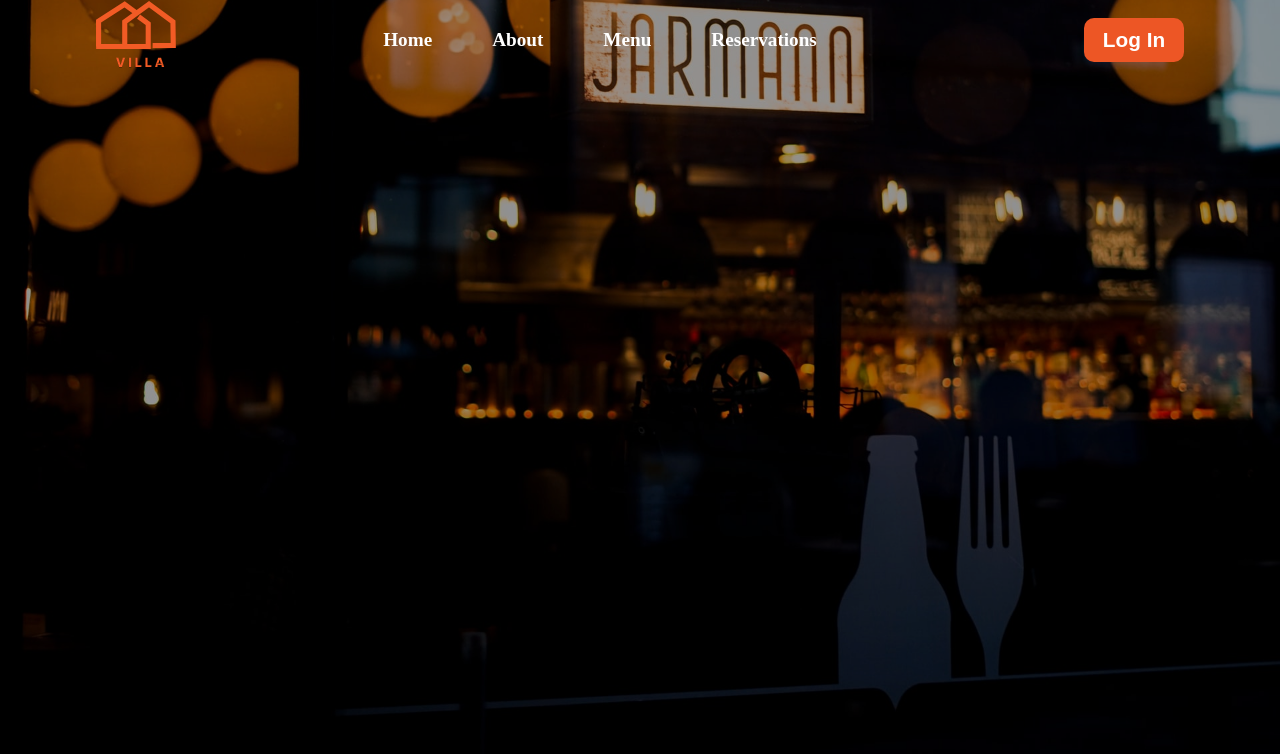
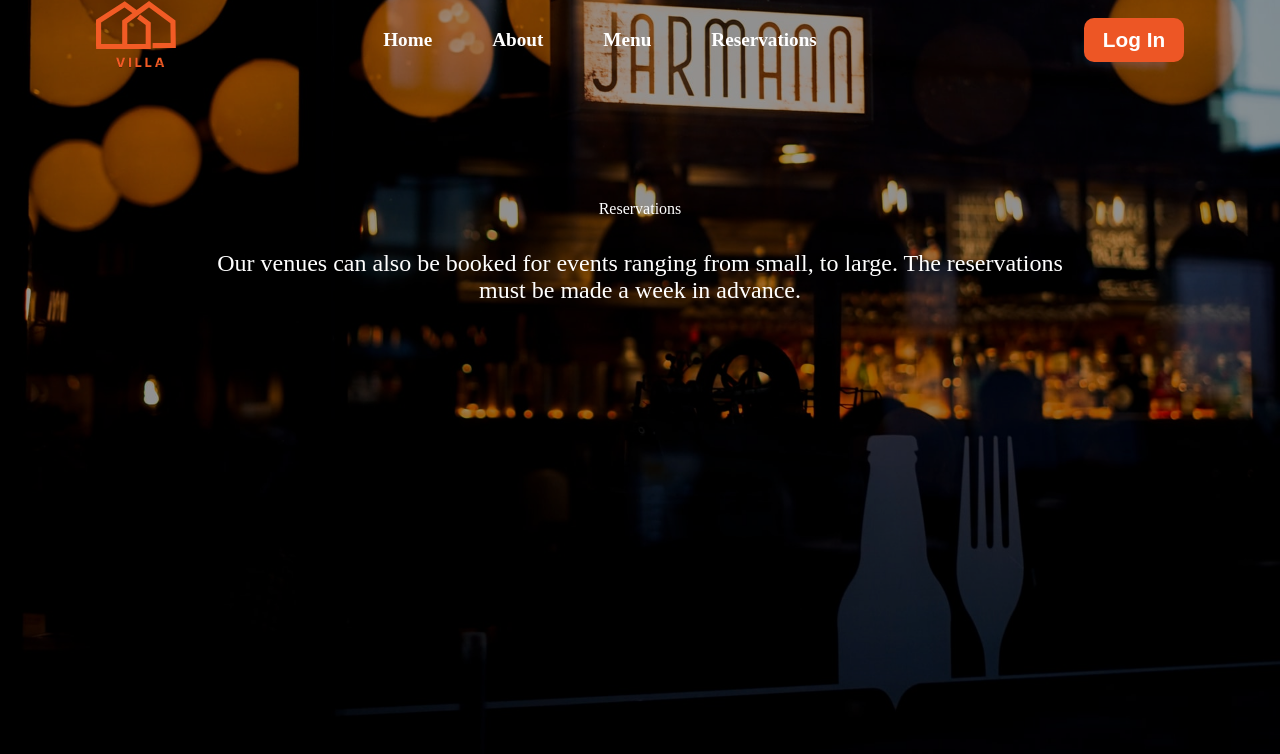
Before and after one commit to Jobsidney/The-Villa, a React (Create React App) app: page / in a window 1280 px wide. Shown: the top 754 px of the page. Built offline with nearby package versions, Linux system fonts and the light colour scheme; a web font is replaced by a local one.

Commit message:
Reservation css

```diff
--- a/src/App.css
+++ b/src/App.css
@@ -519,22 +519,3 @@
 svg:hover, i:hover{
     color: #ed5625;
 }
-
-
-.containerTop {
-  background-image: url('../public/images/back6.jpg');
-  height: 100vh;
-  background-position: 50% 75%;
-  background-repeat: no-repeat;
-  background-size: cover;
-  /* filter: blur(2px); */
-  position:sticky;
-  background-color: black;
-
-}
-.overlay{
-  height: 100%;
-  width: 100%;
-  background-color:  rgba(0, 0,0, 0.4);
-
-}
--- a/src/components/RESERVATIONS/Reservation.js
+++ b/src/components/RESERVATIONS/Reservation.js
@@ -1,14 +1,23 @@
 import React from 'react'
 import Button from '../menu/Button'
 import NavBar from '../navBar/navBar'
+import reservation from './reserve.css'
 
 function Reservation() {
   return (
     <div>
-        <div class="containerTop">
+        <div className="containerTop">
         <div className='overlay'>
             <NavBar classN={"navbar"}/>
+
         </div>
+        <div class="shouting">
+        <div class="">Reservations</div>
+        <div class="subHero">Our venues can also be booked for
+            events ranging from small, to large. The reservations must be
+            made a week in advance.
+        </div>
+    </div>
         </div>
 
 
--- /dev/null
+++ b/src/components/RESERVATIONS/reserve.css
@@ -0,0 +1,40 @@
+
+.containerTop {
+    background-image: url('/public/images/back6.jpg');
+    height: 100vh;
+    background-position: 50% 75%;
+    background-repeat: no-repeat;
+    background-size: cover;
+    /* filter: blur(2px); */
+    position:sticky;
+    background-color: black;
+
+  }
+  .overlay{
+    height: 100%;
+    width: 100%;
+    background-color:  rgba(0, 0,0, 0.4);
+
+  }
+  .shouting {
+    position: absolute;
+    top: 25%;
+    color: white;
+    text-align: center;
+    display: flex;
+    flex-flow: column;
+    align-items: center;
+    justify-content: center;
+    width: 100%;
+  }
+  .hero {
+    font-size: 6rem;
+    font-weight: 600;
+    padding-left: 7rem;
+    color: #ed5625ff  ;
+  }
+  .subHero {
+    font-size: 1.5rem;
+    width: 70%;
+    margin-top: 2rem;
+  }
```
